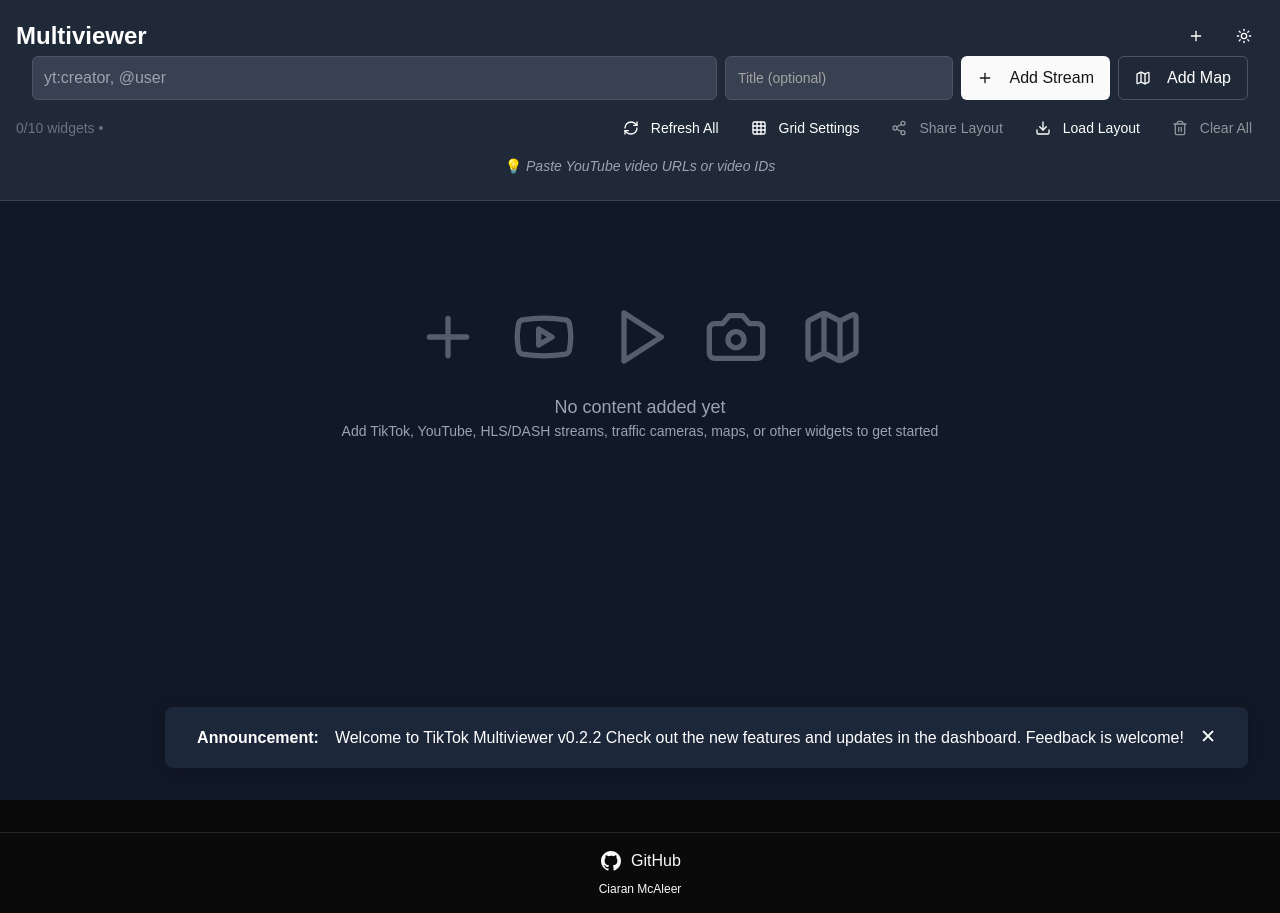
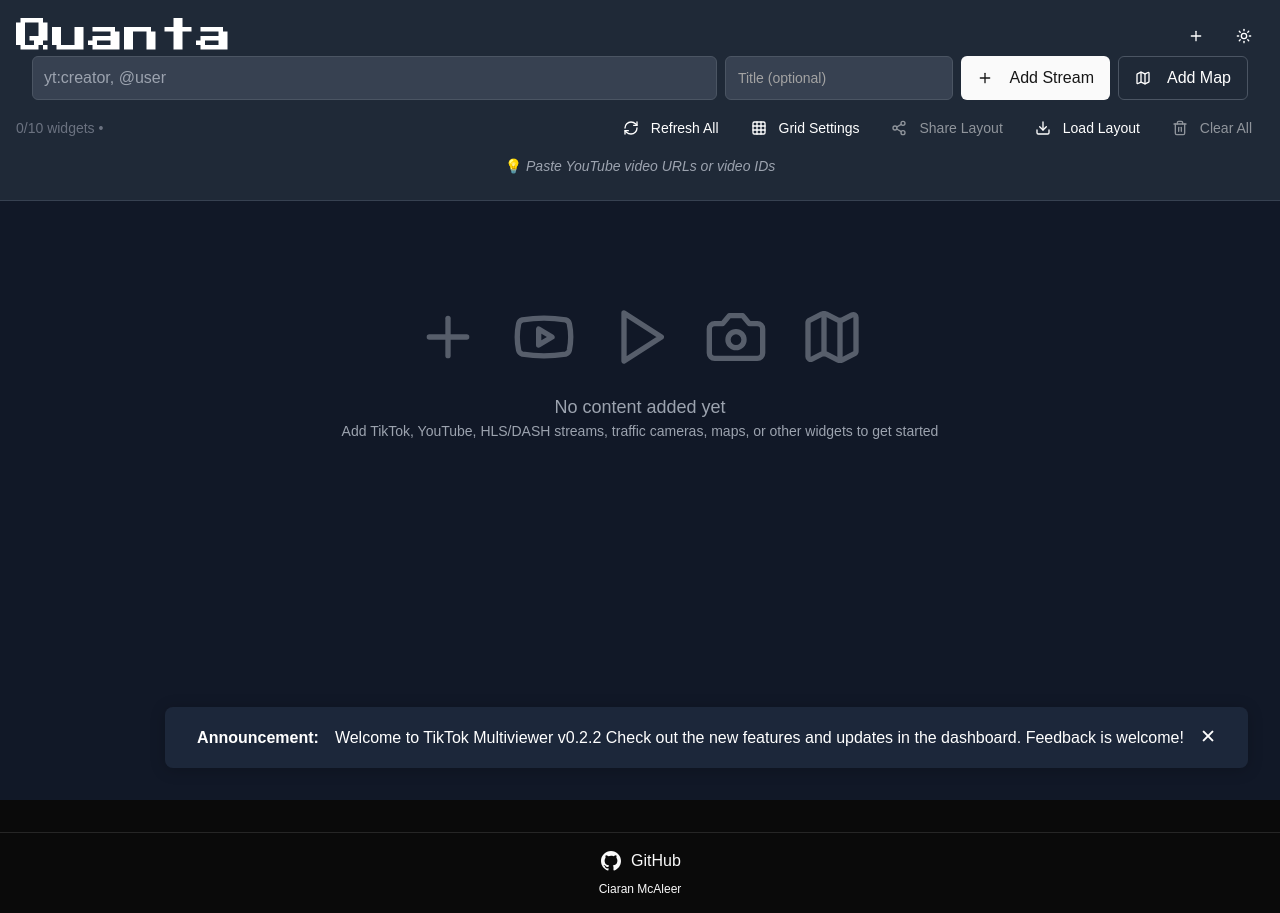
Before and after one commit to CiaranMcAleer/Tiktok-Multiviewer, a Next.js app: page / in a window 1280 px wide. Built offline with nearby package versions, Linux system fonts and the light colour scheme.

Commit message:
Rebrand to Quanta

```diff
--- a/app/globals.css
+++ b/app/globals.css
@@ -1,3 +1,5 @@
+@import url('https://fonts.googleapis.com/css2?family=Press+Start+2P:wght@400&display=swap');
+
 @tailwind base;
 @tailwind components;
 @tailwind utilities;
--- a/app/layout.tsx
+++ b/app/layout.tsx
@@ -9,7 +9,7 @@ import ANNOUNCEMENT_MESSAGES from './components/announcement-message';
 
 
 export const metadata: Metadata = {
-  title: 'TikTok Multiviewer',
+  title: 'Quanta',
   description: 'A multi-source livestream and widget dashboard for TikTok, YouTube, Twitch, and more. Developed by Ciaran McAleer.',
   generator: 'Ciaran McAleer',
 };
--- a/app/page.tsx
+++ b/app/page.tsx
@@ -789,7 +789,15 @@ function MultiviewerApp() {
       >
         <div className="container mx-auto px-4 py-4 w-full max-w-full">
           <div className="flex flex-col gap-4 md:flex-row md:items-center md:justify-between">
-            <h1 className="text-2xl font-bold mb-2 md:mb-0">Multiviewer</h1>
+            <h1
+              className="text-4xl font-bold mb-2 md:mb-0"
+              style={{
+                fontFamily: "'Press Start 2P', monospace",
+                fontWeight: 400
+              }}
+            >
+              Quanta
+            </h1>
             <div className="flex flex-row flex-wrap gap-2 items-center">
               <DropdownMenu>
                 <DropdownMenuTrigger asChild>
```
